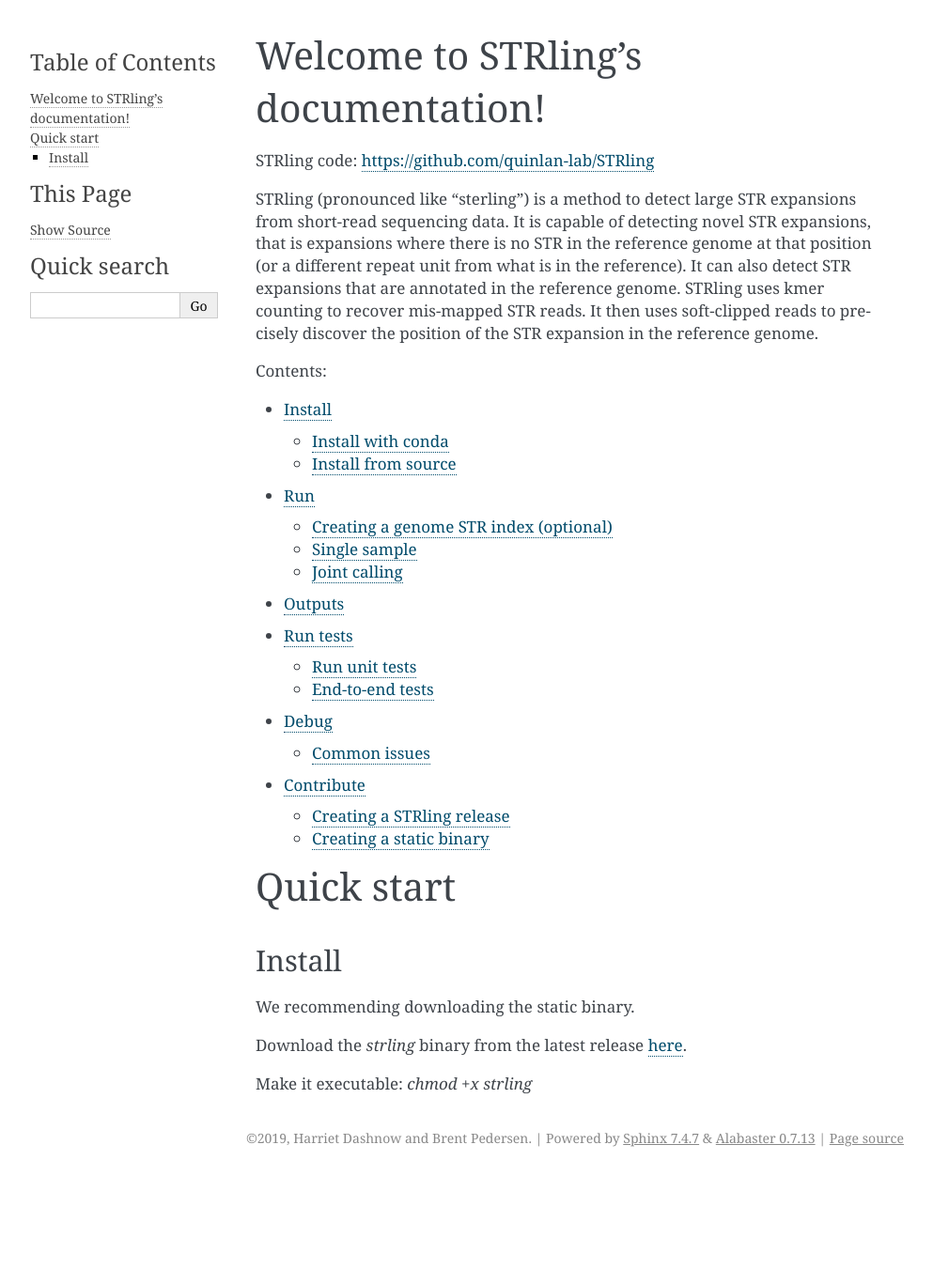
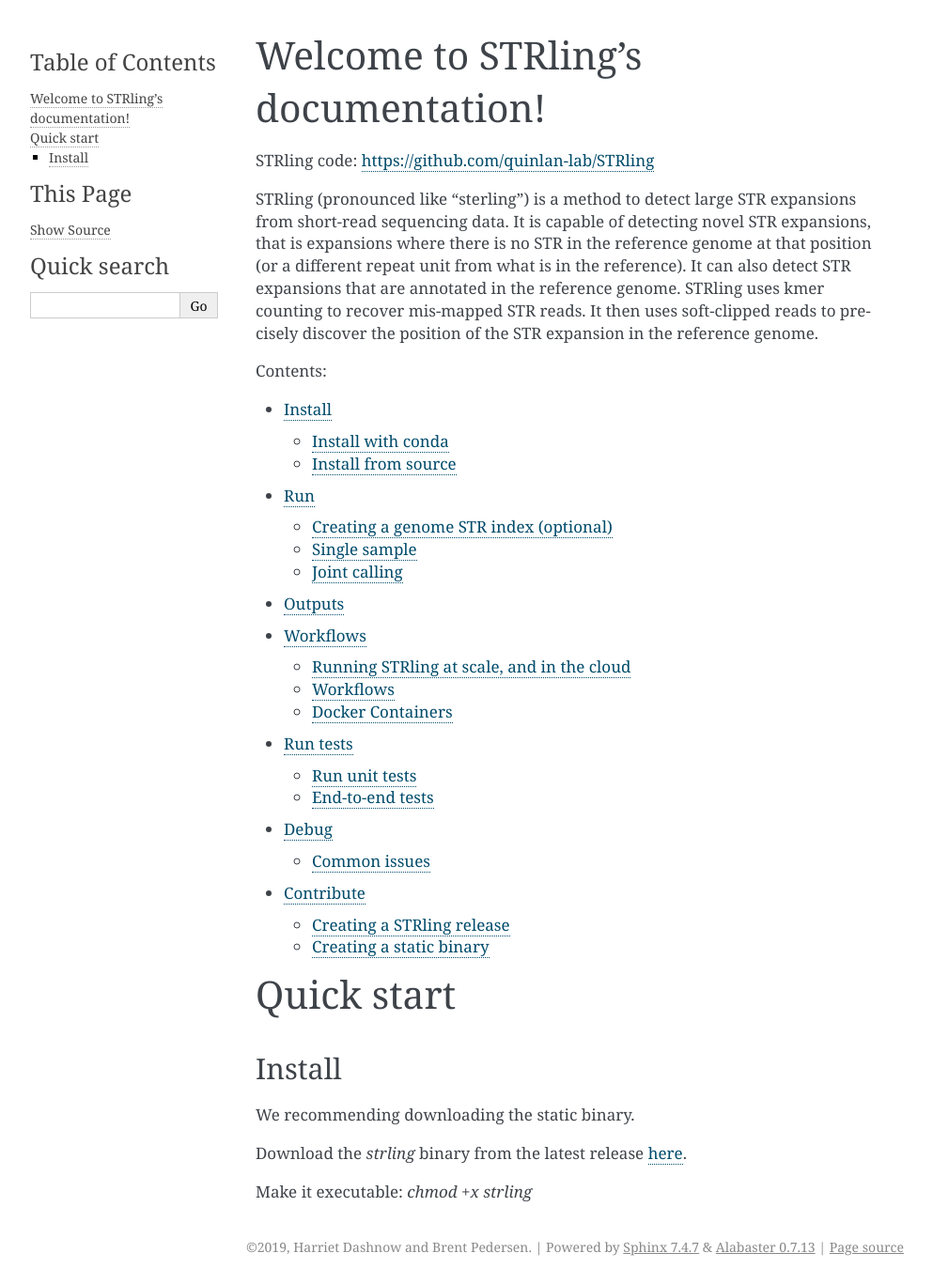
Before and after one commit to quinlan-lab/STRling, a Sphinx documentation site: the page built from docs/source/index.rst, in a window 1280 px wide. Shown: the whole page at 94% size, without its empty margins (148-1141 px from the left). Built offline with Sphinx 7.4.7, drawn with Linux system fonts in a browser that asks for light colours; before the commit the page ends 1251 px from its top, so only the background shows below that.

Commit message:
add workflows to docs

```diff
--- a/docs/source/index.rst
+++ b/docs/source/index.rst
@@ -17,6 +17,7 @@
    install
    run
    outputs
+   workflows
    test
    debug
    contribute
--- /dev/null
+++ b/docs/source/workflows.rst
@@ -0,0 +1,27 @@
+Workflows
+===================================
+
+.. toctree::
+   :maxdepth: 2
+   :caption: Contents:
+
+Running STRling at scale, and in the cloud
+------------------------------------------
+
+We provide workflows/pipelines to run STRling on many samples. These can be run locally, or on cloud services such as Google Cloud or AWS. These workflows have been tested for joint calling on thousands of genomes.
+
+Workflows
+---------
+
+Nextflow: https://github.com/quinlan-lab/STRling-nf
+
+bpipe: https://github.com/quinlan-lab/STRling/tree/master/pipelines
+
+WDL: https://dockstore.org/workflows/github.com/hdashnow/strling-wdl:master?tab=info
+
+Docker Containers
+-----------------
+
+Conda: https://quay.io/repository/biocontainers/strling?tag=0.5.0--h14cfee4_0&tab=tags
+
+https://hub.docker.com/r/brwnj/strling
```
